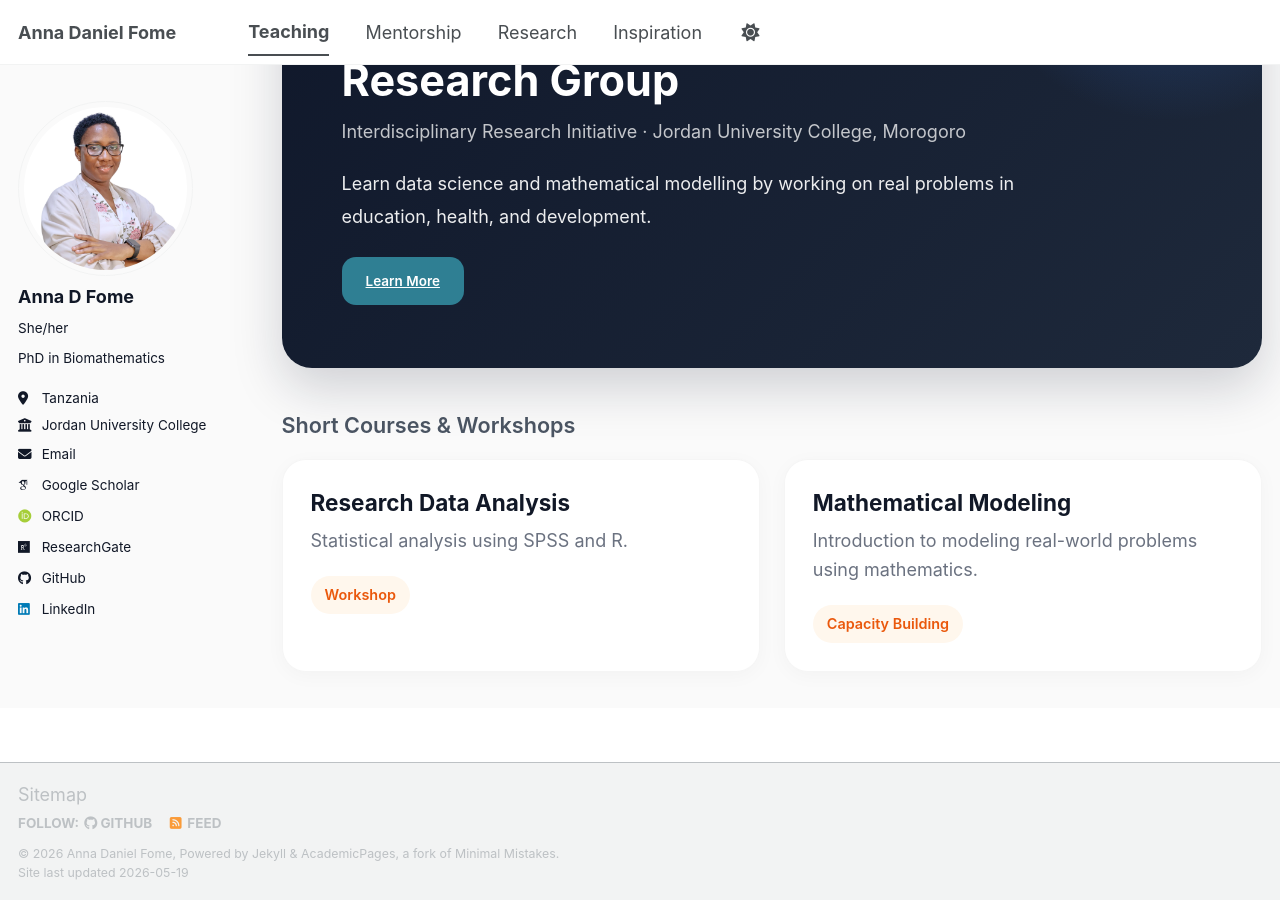
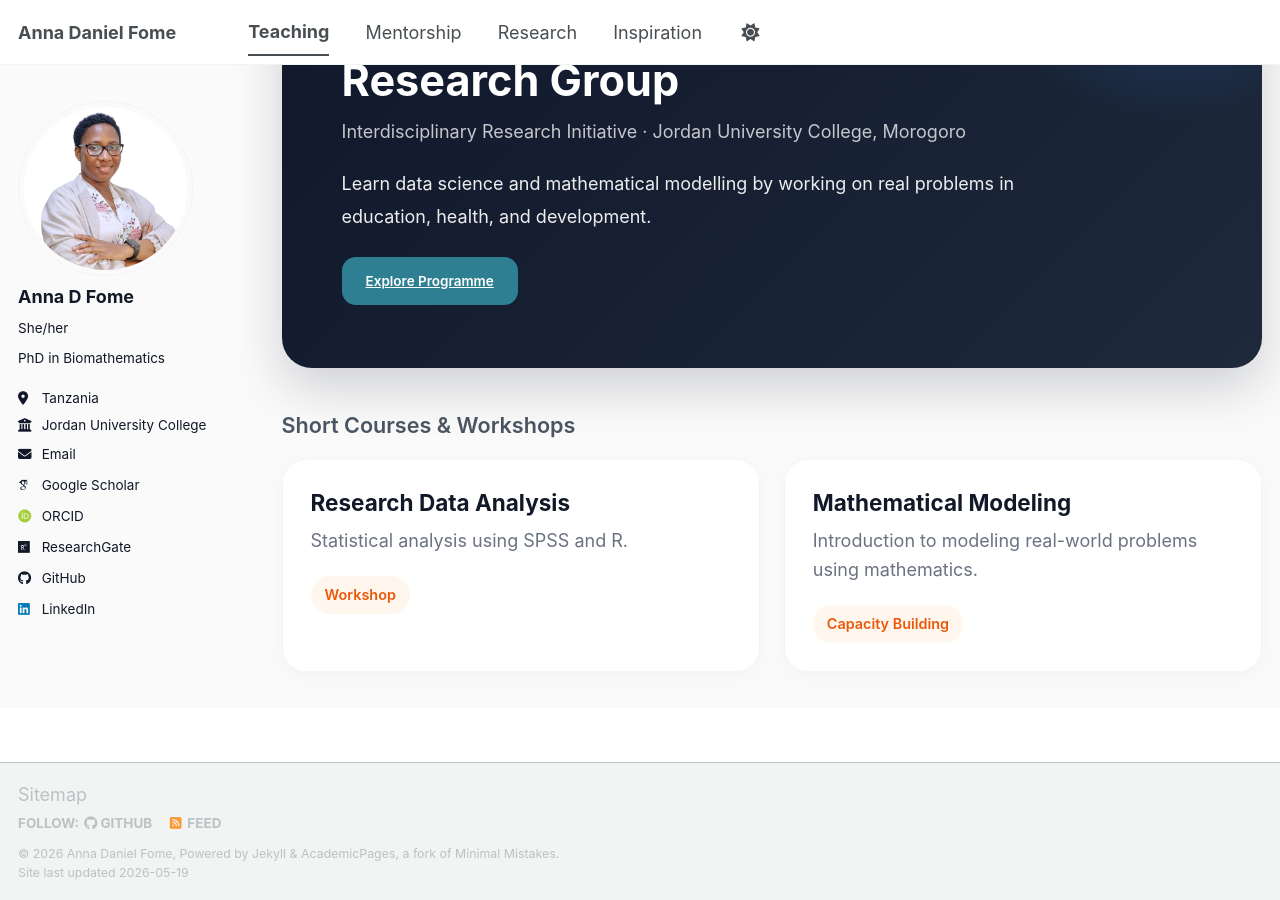
Before and after one commit to FomeA/FomeA.github.io, a Jekyll site: the page built from _pages/teaching.html, in a window 1280 px wide and 900 px high, scrolled down 1111 px. Built offline with Jekyll 4.4.1, drawn with Linux system fonts in a browser that asks for light colours; some web fonts are replaced; a script bundle is joined from its source files by our own code; library files that are not in the unit come from our copies.

Commit message:
Update teaching.html

```diff
--- a/_pages/teaching.html
+++ b/_pages/teaching.html
@@ -63,7 +63,7 @@ author_profile: true
       </p>
       <div class="cta-row">
         <!-- <a href="/juco-dsg./" class="btn primary">Apply Now</a> -->
-        <a href="/juco-dsg./" class="btn ghost">Learn More</a>
+        <a href="/juco-dsg/" class="btn ghost">Explore Programme</a>
       </div>
     </div>
   </section>
```
